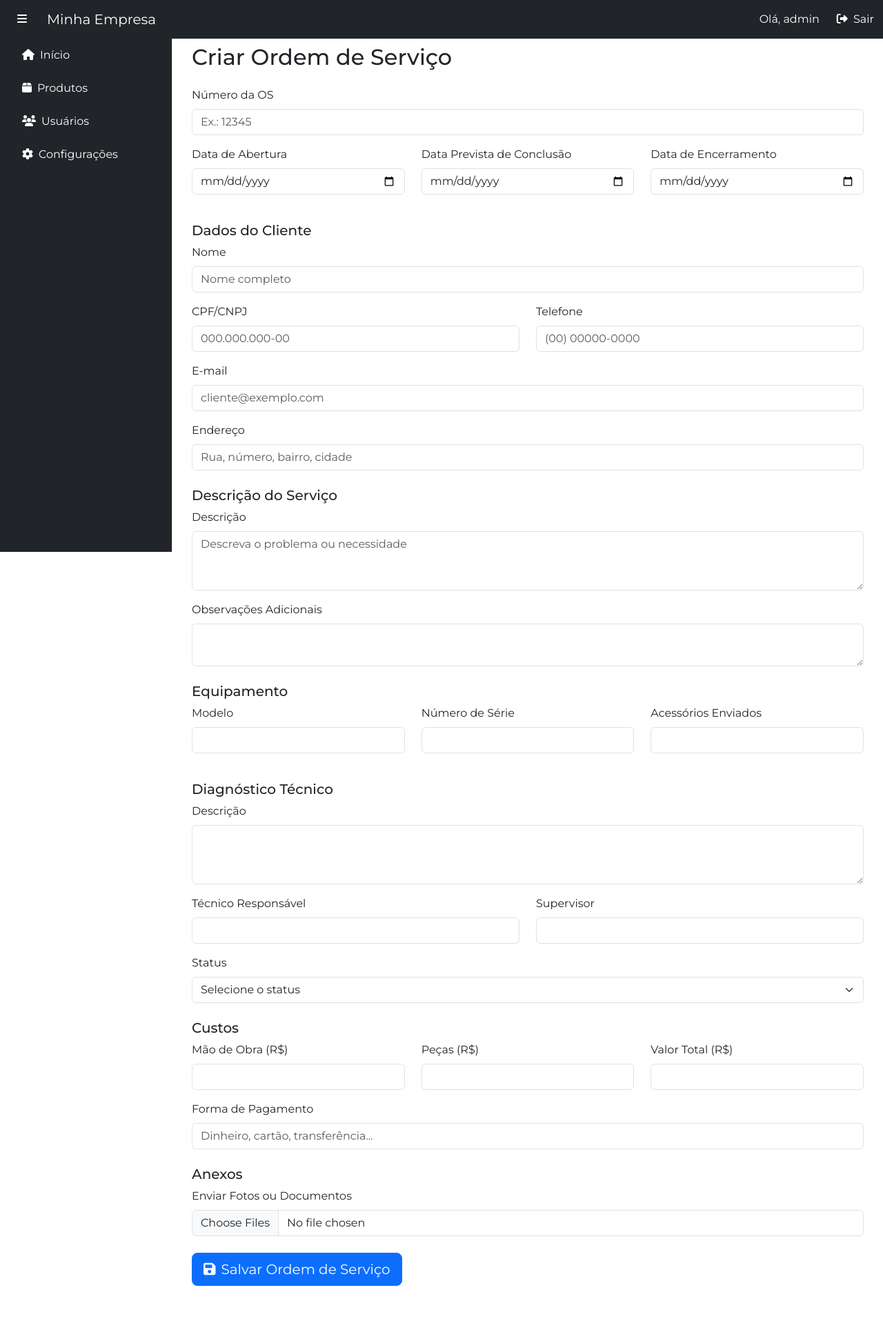
After one commit to Arthurtrin/Sistema-OS, a Django app: page /pt-br/painel/criar_os/ in a window 1280 px wide. The commit adds this page. Shown: the whole page at 69% size. Run offline with Django 5.2, Linux system fonts and the light colour scheme; a user stored in the database is signed in; some libraries are stand-ins or nearby versions.

Commit message:
parte de usuario finalizada e começo do sistema os

```diff
--- a/principal/templates/principal/base.html
+++ b/principal/templates/principal/base.html
@@ -11,11 +11,15 @@
 
   <!-- Font Awesome para ícones -->
   <link rel="stylesheet" href="https://cdnjs.cloudflare.com/ajax/libs/font-awesome/6.5.0/css/all.min.css" integrity="sha512-..." crossorigin="anonymous" />
+  <link rel="preconnect" href="https://fonts.googleapis.com">
+  <link rel="preconnect" href="https://fonts.gstatic.com" crossorigin>
+  <link href="https://fonts.googleapis.com/css2?family=Montserrat:ital,wght@0,100..900;1,100..900&family=Space+Grotesk:wght@300..700&display=swap" rel="stylesheet">
 
   <style>
     body {
       display: flex;
       min-height: 100vh;
+      font-family: 'Montserrat', sans-serif;
     }
 
     .sidebar {
@@ -65,6 +69,22 @@
         margin-left: 0;
       }
     }
+
+    .text-purple {
+  color: #6f42c1 !important;
+}
+
+.btn-purple {
+  background-color: #6f42c1;
+  color: white;
+  border: none;
+}
+
+.btn-purple:hover {
+  background-color: #5a32a3;
+  color: white;
+}
+
   </style>
 </head>
 <body>
@@ -75,7 +95,7 @@
       <button class="btn btn-link text-white me-3" id="toggleSidebar">
         <i class="fas fa-bars"></i>
       </button>
-      <a class="navbar-brand" href="#">Minha Empresa</a>
+      <a class="navbar-brand" href="{% url 'home' %}">Minha Empresa</a>
 
       <div class="collapse navbar-collapse" id="navbarMenu">
         <ul class="navbar-nav ms-auto d-flex align-items-center">
@@ -100,7 +120,7 @@
   <div class="sidebar" id="sidebar">
     <ul class="nav flex-column px-3">
       <li class="nav-item mb-2">
-        <a class="nav-link" href="#"><i class="fas fa-home me-2"></i>Início</a>
+        <a class="nav-link" href="{% url 'home' %}"><i class="fas fa-home me-2"></i>Início</a>
       </li>
       <li class="nav-item mb-2">
         <a class="nav-link" href="#"><i class="fas fa-box me-2"></i>Produtos</a>
--- /dev/null
+++ b/principal/templates/principal/criar_os.html
@@ -0,0 +1,158 @@
+{% extends 'principal/base.html' %}
+{% block title %}Dashboard{% endblock %}
+
+{% block content %}
+<div class="container my-5">
+  <h2 class="mb-4">Criar Ordem de Serviço</h2>
+  <form>
+
+    <!-- Identificação -->
+    <div class="mb-3">
+      <label for="osNumero" class="form-label">Número da OS</label>
+      <input type="text" class="form-control" id="osNumero" placeholder="Ex.: 12345">
+    </div>
+
+    <div class="row">
+      <div class="col-md-4 mb-3">
+        <label for="dataAbertura" class="form-label">Data de Abertura</label>
+        <input type="date" class="form-control" id="dataAbertura">
+      </div>
+      <div class="col-md-4 mb-3">
+        <label for="dataPrevista" class="form-label">Data Prevista de Conclusão</label>
+        <input type="date" class="form-control" id="dataPrevista">
+      </div>
+      <div class="col-md-4 mb-3">
+        <label for="dataEncerramento" class="form-label">Data de Encerramento</label>
+        <input type="date" class="form-control" id="dataEncerramento">
+      </div>
+    </div>
+
+    <!-- Dados do Cliente -->
+    <h5 class="mt-4">Dados do Cliente</h5>
+    <div class="mb-3">
+      <label for="clienteNome" class="form-label">Nome</label>
+      <input type="text" class="form-control" id="clienteNome" placeholder="Nome completo">
+    </div>
+
+    <div class="row">
+      <div class="col-md-6 mb-3">
+        <label for="clienteCpf" class="form-label">CPF/CNPJ</label>
+        <input type="text" class="form-control" id="clienteCpf" placeholder="000.000.000-00">
+      </div>
+      <div class="col-md-6 mb-3">
+        <label for="clienteTelefone" class="form-label">Telefone</label>
+        <input type="tel" class="form-control" id="clienteTelefone" placeholder="(00) 00000-0000">
+      </div>
+    </div>
+
+    <div class="mb-3">
+      <label for="clienteEmail" class="form-label">E-mail</label>
+      <input type="email" class="form-control" id="clienteEmail" placeholder="cliente@exemplo.com">
+    </div>
+
+    <div class="mb-3">
+      <label for="clienteEndereco" class="form-label">Endereço</label>
+      <input type="text" class="form-control" id="clienteEndereco" placeholder="Rua, número, bairro, cidade">
+    </div>
+
+    <!-- Descrição do Serviço -->
+    <h5 class="mt-4">Descrição do Serviço</h5>
+    <div class="mb-3">
+      <label for="descricao" class="form-label">Descrição</label>
+      <textarea class="form-control" id="descricao" rows="3" placeholder="Descreva o problema ou necessidade"></textarea>
+    </div>
+
+    <div class="mb-3">
+      <label for="observacoes" class="form-label">Observações Adicionais</label>
+      <textarea class="form-control" id="observacoes" rows="2"></textarea>
+    </div>
+
+    <!-- Equipamento -->
+    <h5 class="mt-4">Equipamento</h5>
+    <div class="row">
+      <div class="col-md-4 mb-3">
+        <label for="modelo" class="form-label">Modelo</label>
+        <input type="text" class="form-control" id="modelo">
+      </div>
+      <div class="col-md-4 mb-3">
+        <label for="numeroSerie" class="form-label">Número de Série</label>
+        <input type="text" class="form-control" id="numeroSerie">
+      </div>
+      <div class="col-md-4 mb-3">
+        <label for="acessorios" class="form-label">Acessórios Enviados</label>
+        <input type="text" class="form-control" id="acessorios">
+      </div>
+    </div>
+
+    <!-- Diagnóstico -->
+    <h5 class="mt-4">Diagnóstico Técnico</h5>
+    <div class="mb-3">
+      <label for="diagnostico" class="form-label">Descrição</label>
+      <textarea class="form-control" id="diagnostico" rows="3"></textarea>
+    </div>
+
+    <!-- Responsáveis -->
+    <div class="row">
+      <div class="col-md-6 mb-3">
+        <label for="tecnico" class="form-label">Técnico Responsável</label>
+        <input type="text" class="form-control" id="tecnico">
+      </div>
+      <div class="col-md-6 mb-3">
+        <label for="supervisor" class="form-label">Supervisor</label>
+        <input type="text" class="form-control" id="supervisor">
+      </div>
+    </div>
+
+    <!-- Status -->
+    <div class="mb-3">
+      <label for="status" class="form-label">Status</label>
+      <select class="form-select" id="status">
+        <option selected>Selecione o status</option>
+        <option value="aberta">Aberta</option>
+        <option value="em_andamento">Em andamento</option>
+        <option value="aguardando">Aguardando peças</option>
+        <option value="finalizada">Finalizada</option>
+        <option value="cancelada">Cancelada</option>
+      </select>
+    </div>
+
+    <!-- Custos -->
+    <h5 class="mt-4">Custos</h5>
+    <div class="row">
+      <div class="col-md-4 mb-3">
+        <label for="maoDeObra" class="form-label">Mão de Obra (R$)</label>
+        <input type="number" class="form-control" id="maoDeObra" step="0.01">
+      </div>
+      <div class="col-md-4 mb-3">
+        <label for="pecas" class="form-label">Peças (R$)</label>
+        <input type="number" class="form-control" id="pecas" step="0.01">
+      </div>
+      <div class="col-md-4 mb-3">
+        <label for="total" class="form-label">Valor Total (R$)</label>
+        <input type="number" class="form-control" id="total" step="0.01">
+      </div>
+    </div>
+
+    <div class="mb-3">
+      <label for="pagamento" class="form-label">Forma de Pagamento</label>
+      <input type="text" class="form-control" id="pagamento" placeholder="Dinheiro, cartão, transferência...">
+    </div>
+
+    <!-- Anexos -->
+    <h5 class="mt-4">Anexos</h5>
+    <div class="mb-3">
+      <label for="anexos" class="form-label">Enviar Fotos ou Documentos</label>
+      <input class="form-control" type="file" id="anexos" multiple>
+    </div>
+
+    <!-- Botão -->
+    <div class="mt-4">
+      <button type="submit" class="btn btn-primary btn-lg">
+        <i class="fas fa-save me-2"></i>Salvar Ordem de Serviço
+      </button>
+    </div>
+
+  </form>
+</div>
+
+{% endblock %}
--- a/principal/urls.py
+++ b/principal/urls.py
@@ -4,4 +4,6 @@ from . import views
 urlpatterns = [
     path('', views.home, name='home'),
     path('usuarios/<str:usuario>', views.usuarios, name='usuarios'),
+    path('ordem_servico/', views.ordem_servico, name='ordem_servico'),
+    path('criar_os/', views.criar_os, name='criar_os'),
 ]
--- a/principal/views.py
+++ b/principal/views.py
@@ -3,8 +3,7 @@ from django.shortcuts import render
 from django.contrib.auth.decorators import login_required
 from django.http import HttpResponseForbidden
 from django.core.paginator import Paginator
-from usuarios.models import Perfil
-
+from usuarios.models import Perfil, Chave_Gerenciador
 
 @login_required
 def home(request):
@@ -26,9 +25,15 @@ def usuarios(request, usuario):
             if pesquisa:
                 perfis = perfis.filter(usuario__username__icontains=pesquisa)
 
-            usuarios_perfis = [(perfil.usuario, perfil) for perfil in perfis]
+            usuarios_perfis = []
+            for perfil in perfis:
+                try:
+                    chave = Chave_Gerenciador.objects.get(nome=perfil.usuario)
+                except Chave_Gerenciador.DoesNotExist:
+                    chave = None
+                usuarios_perfis.append((perfil.usuario, perfil, chave))
 
-            # Paginação: 10 itens por página
+            # Paginação: 5 itens por página
             paginator = Paginator(usuarios_perfis, 5)
             page_number = request.GET.get('page')
             page_obj = paginator.get_page(page_number)
@@ -39,6 +44,16 @@ def usuarios(request, usuario):
                 "pesquisa": pesquisa
             })
         else:
-            return HttpResponseForbidden("Você não tem permissão para acessar esta página.")
+            mensagem = 'Você não tem permissão para acessar esta página.'
+            return render(request, 'principal/erro.html', {'mensagem': mensagem})
     except Perfil.DoesNotExist:
-        return HttpResponseForbidden("Perfil não encontrado.")
+        mensagem = 'Perfil não encontrado'
+        return render(request, 'principal/erro.html', {'mensagem': mensagem})
+
+@login_required
+def ordem_servico(request):
+    return render(request, 'principal/ordem_servico.html')
+
+@login_required
+def criar_os(request):
+    return render(request, 'principal/criar_os.html')
--- a/sistema_os/settings.py
+++ b/sistema_os/settings.py
@@ -39,6 +39,7 @@ INSTALLED_APPS = [
     'django.contrib.staticfiles',
     'usuarios',
     'principal',
+    'widget_tweaks',
 ]
 
 MIDDLEWARE = [
--- a/usuarios/models.py
+++ b/usuarios/models.py
@@ -16,7 +16,7 @@ class Perfil(models.Model):
 
 
 class Chave_Gerenciador(models.Model):
-    nome = models.CharField(max_length=20, default='')
+    nome = models.OneToOneField(User, on_delete=models.CASCADE)
     chave = models.CharField(max_length=20, default='')
 
     def __str__(self):
--- a/usuarios/urls.py
+++ b/usuarios/urls.py
@@ -12,4 +12,6 @@ urlpatterns = [
     path('senha/enviado/', auth_views.PasswordResetDoneView.as_view(template_name='usuarios/senha_enviada.html'), name='password_reset_done'),
     path('senha/confirmar/<uidb64>/<token>/', auth_views.PasswordResetConfirmView.as_view(template_name='usuarios/senha_confirmar.html'), name='password_reset_confirm'),
     path('senha/complete/', auth_views.PasswordResetCompleteView.as_view(template_name='usuarios/senha_completa.html'), name='password_reset_complete'),
+    path('editar_usuario/<int:id>/', views.editar_usuario, name='editar_usuario'),
+    path('excluir_usuario/<int:id>/', views.excluir_usuario, name='excluir_usuario'),
 ]
```
Also changed, not shown: principal/templates/principal/erro.html (+9 -1 lines), principal/templates/principal/home.html (+53 -16 lines), principal/templates/principal/ordem_servico.html (added, +91 -0 lines), principal/templates/principal/usuarios.html (+56 -3 lines), usuarios/forms.py (+18 -1 lines), usuarios/templates/usuarios/editar_usuario.html (added, +47 -0 lines), usuarios/views.py (+43 -5 lines), db.sqlite3, usuarios/migrations/0001_initial.py, usuarios/migrations/0002_chave_gerenciador.py (deleted), usuarios/migrations/0003_chave_gerenciador_nome.py (deleted), usuarios/migrations/0004_chave_gerenciador_chave.py (deleted).
